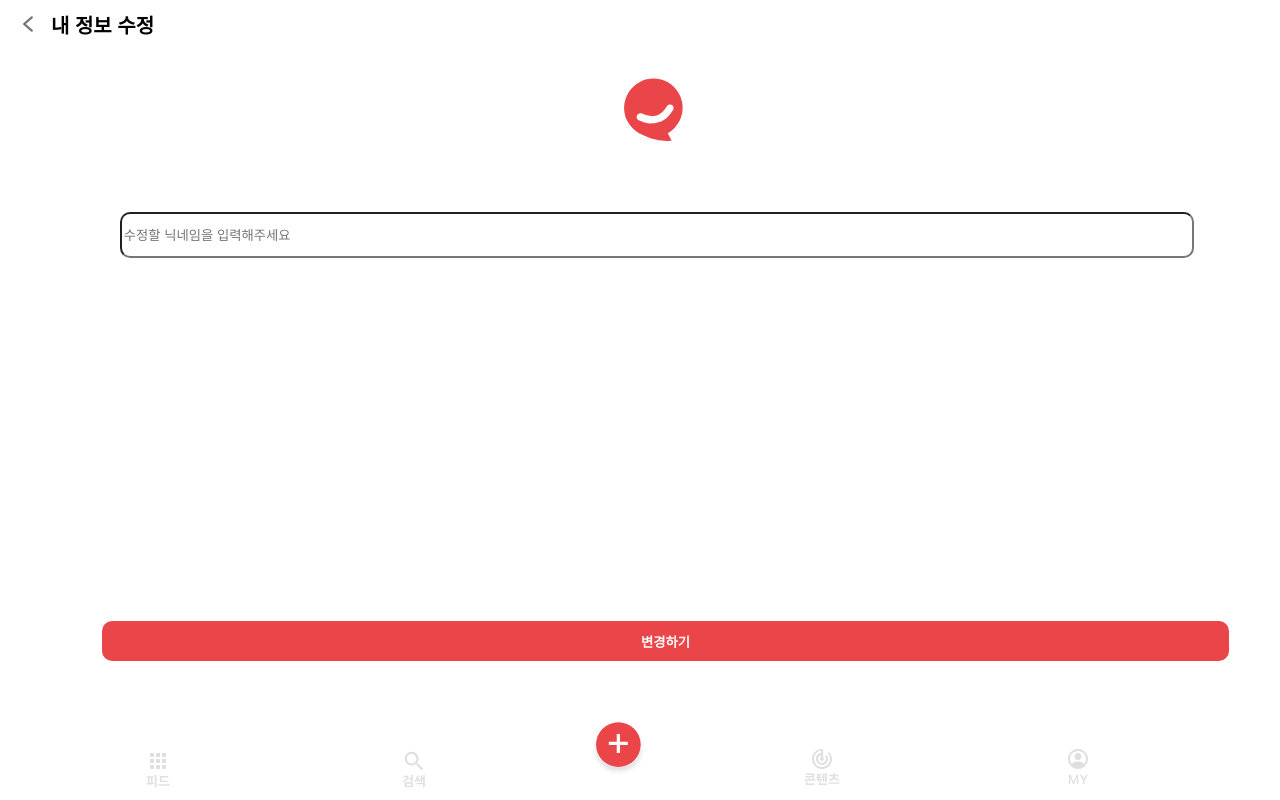
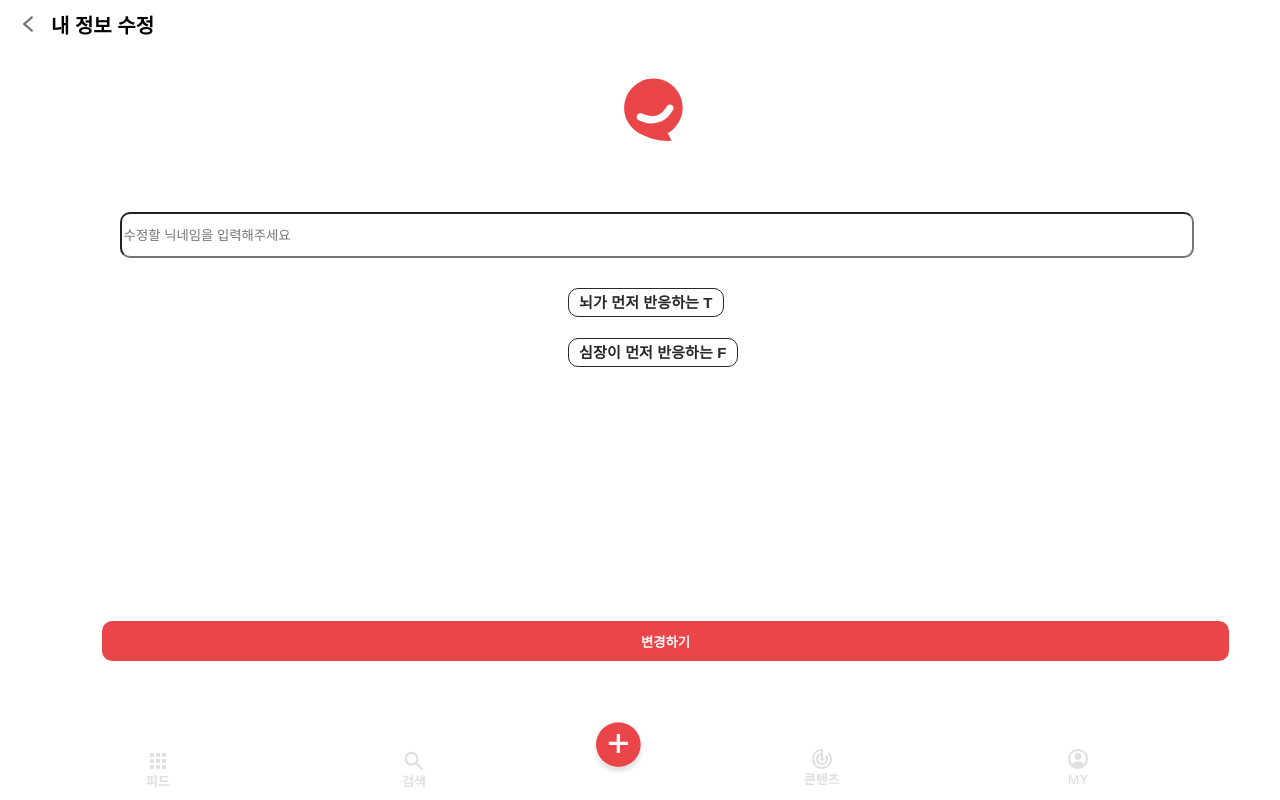
Before and after one commit to Theo-16-T1F7/T1F7-FE, a React (Create React App) app: page /profileedit in a window 1280 px wide. Built offline with nearby package versions, Linux system fonts and the light colour scheme; no server answers.

Commit message:
[feat] 정보 수정페이지에 mbti 추가

```diff
--- a/src/pages/ProfileEditPage/ProfileEditPage.tsx
+++ b/src/pages/ProfileEditPage/ProfileEditPage.tsx
@@ -7,23 +7,32 @@ import Footer from '../../components/Footer/Footer';
 import { BackButton } from '../../shared/BackButton';
 import { ProfileImage2 } from '../../styles/icons/SvgIcons';
 import { useRecoilValue, useSetRecoilState } from 'recoil';
-import { userNicknameState } from '../../atoms/atoms';
+import { userNicknameState, userIdState, userMbtiState } from '../../atoms/atoms';
 
 const ProfileEditPage = () => {
   const navigate = useNavigate();
   const setNickname = useSetRecoilState(userNicknameState); // useSetRecoilState 훅 사용
+  const setMbti = useSetRecoilState(userMbtiState); // useSetRecoilState 훅 사용
   const userNickname = useRecoilValue(userNicknameState);
+  const userId = useRecoilValue(userIdState);
   const [newNickname, setNewNickname] = useState(''); // 변경된 닉네임을 저장하는 상태
+  const [selectedMbti, setSelectedMbti] = useState(''); // 선택된 MBTI 값을 저장하는 상태
+
   const handleNicknameInputChange = (event: any) => {
     setNewNickname(event.target.value);
   };
 
+  const handleMbtiChange = (mbtiValue: string) => {
+    setSelectedMbti(mbtiValue);
+  };
+
   const handleNicknameChange = async () => {
     try {
-      await updateUserNickname(newNickname);
+      await updateUserNickname(newNickname, selectedMbti);
       setNickname(newNickname);
+      setMbti(selectedMbti);
       alert('닉네임이 성공적으로 변경되었습니다!');
-      navigate('/mypage');
+      navigate(`/mypage/${userId}`);
     } catch (error) {
       console.error('닉네임 변경 실패: ', error);
       alert('닉네임 변경에 실패했습니다.');
@@ -47,6 +56,18 @@ const ProfileEditPage = () => {
               onChange={handleNicknameInputChange}
             />
           </S.EditNicknameInputContainer>
+          <S.EditMbtiContainer>
+            <S.RadioButtonLabel>
+              <S.MbtiTButton buttoncolor="white" onClick={() => handleMbtiChange('T')}>
+                뇌가 먼저 반응하는 T
+              </S.MbtiTButton>
+            </S.RadioButtonLabel>
+            <S.RadioButtonLabel>
+              <S.MbtiFButton buttoncolor="white" onClick={() => handleMbtiChange('F')}>
+                심장이 먼저 반응하는 F
+              </S.MbtiFButton>
+            </S.RadioButtonLabel>
+          </S.EditMbtiContainer>
         </S.FirstContainer>
         <S.SecondContainer>
           <S.SubmitNicknameEdit onClick={handleNicknameChange}>변경하기</S.SubmitNicknameEdit>
```
